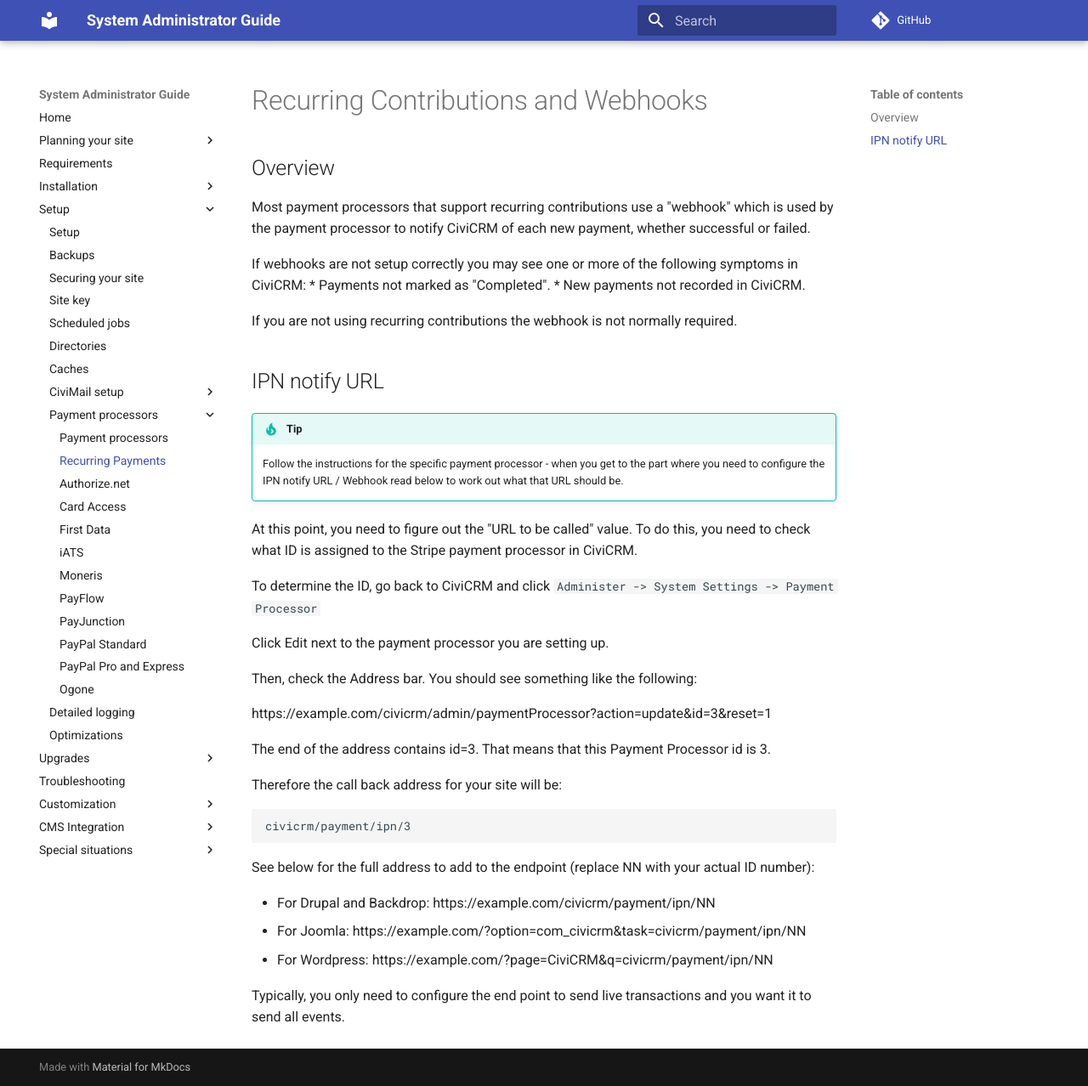
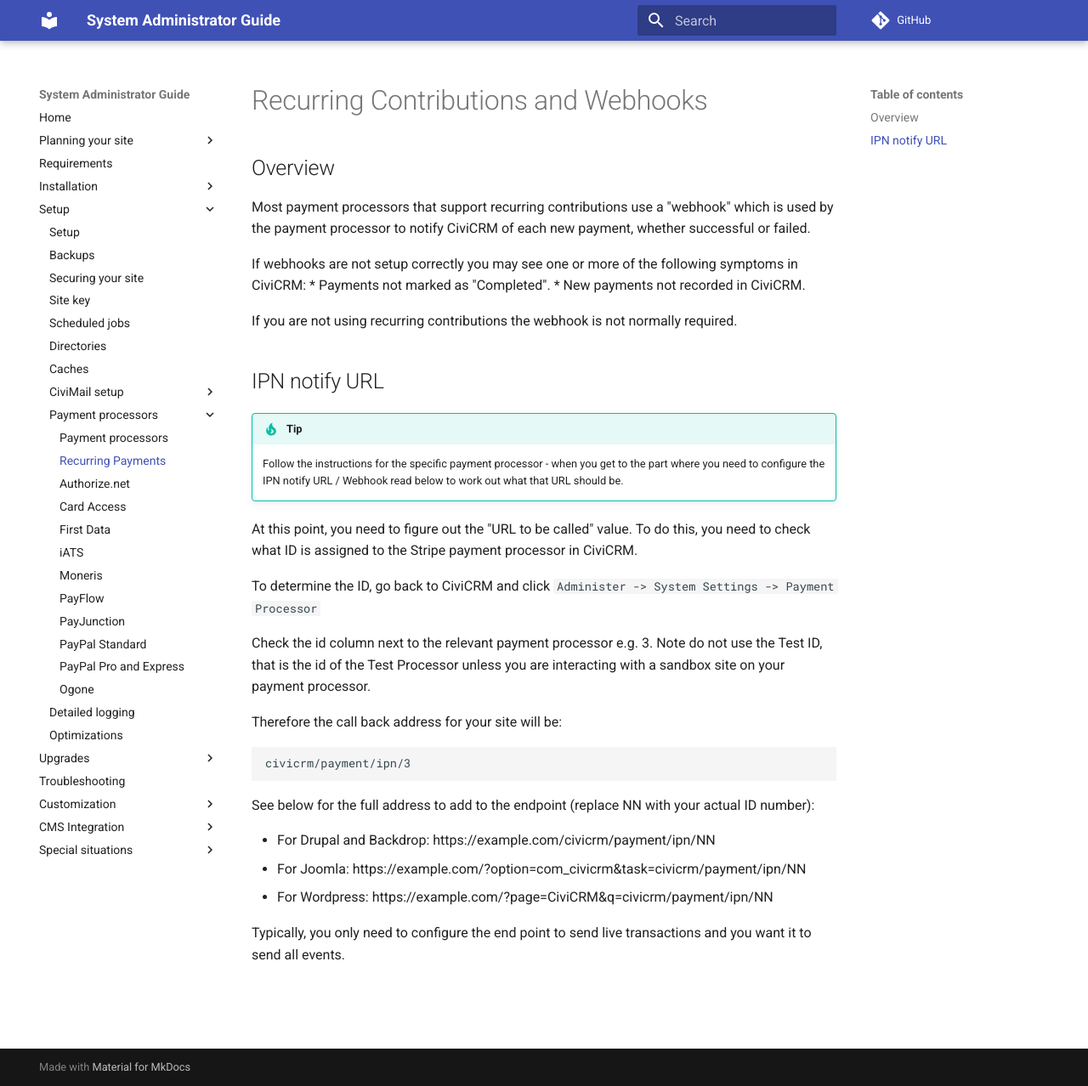
Before and after one commit to civicrm/civicrm-sysadmin-guide, an MkDocs documentation site: the page built from docs/setup/payment-processors/recurring.md, in a window 1280 px wide and 1278 px high. Shown: the whole window at 85% size. Built offline with MkDocs 1.6.1 and Material for MkDocs 9.7.7, drawn with Linux system fonts in a browser that asks for light colours; comment, search, counter and statistics services are not loaded; old or Windows-style settings are respelled for this version of MkDocs.

Commit message:
Resolve #159 by updating documentation to reflect the id column which is now visible (#213)

```diff
--- a/docs/setup/payment-processors/recurring.md
+++ b/docs/setup/payment-processors/recurring.md
@@ -19,13 +19,7 @@ At this point, you need to figure out the "URL to be called" value. To do this,
 
 To determine the ID, go back to CiviCRM and click `Administer -> System Settings -> Payment Processor`
 
-Click Edit next to the payment processor you are setting up.
-
-Then, check the Address bar. You should see something like the following:
-
-https://example.com/civicrm/admin/paymentProcessor?action=update&id=3&reset=1
-
-The end of the address contains id=3. That means that this Payment Processor id is 3.
+Check the id column next to the relevant payment processor e.g. 3. Note do not use the Test ID, that is the id of the Test Processor unless you are interacting with a sandbox site on your payment processor.
 
 Therefore the call back address for your site will be:
 
```
